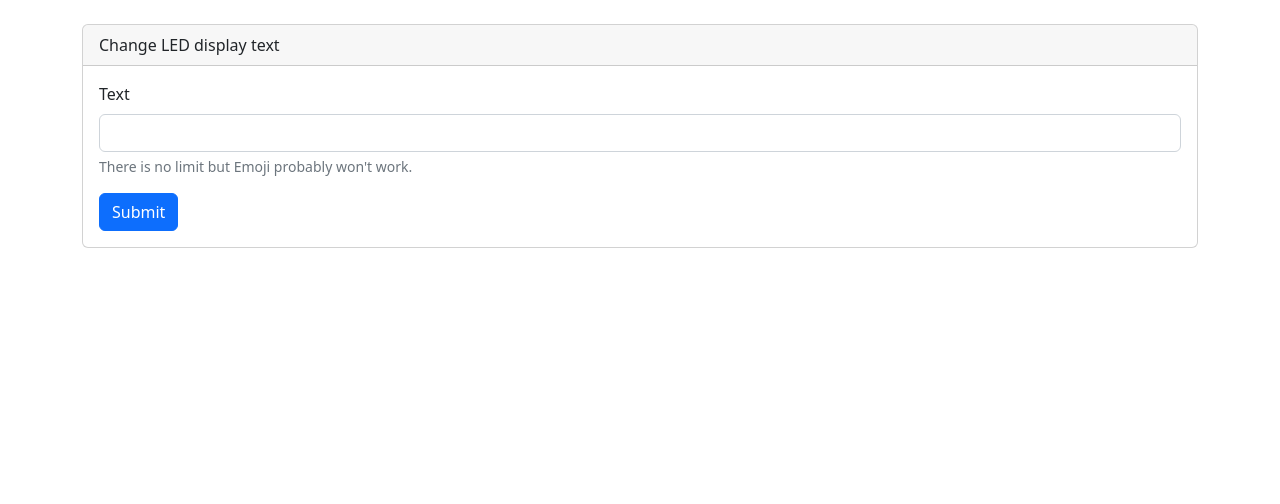
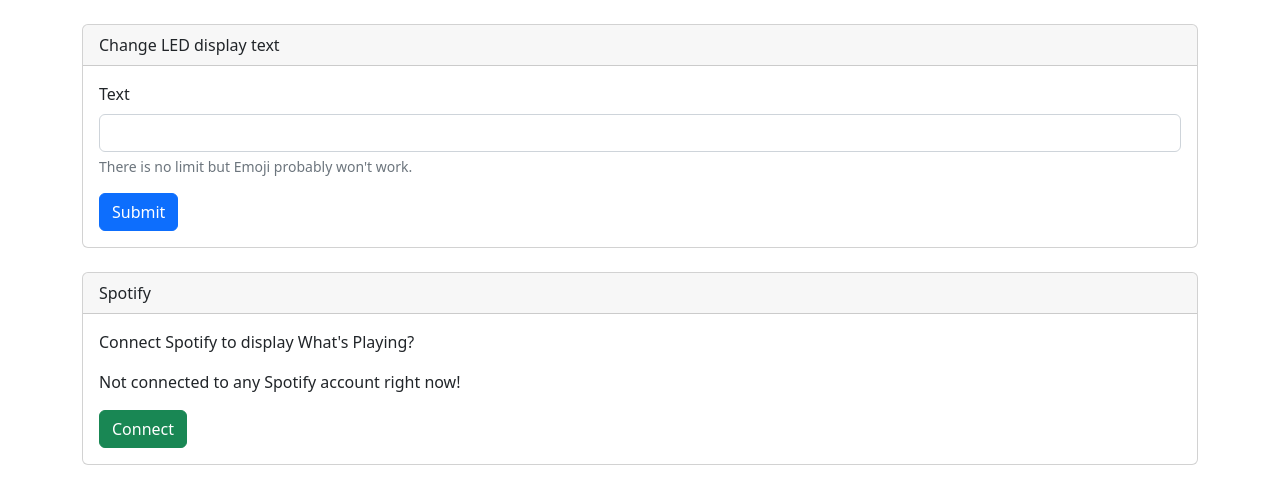
Before and after one commit to dwilson5817/led-display-interface, a Flask app: template templates/index.html in a window 1280 px wide. Shown: the part 56-560 px from the top of the page. Run offline with Flask 2, Linux system fonts and the light colour scheme; the template is opened without the code that fills it, so the values that code supplies are empty; parts of the project's set-up code (start-up, migrations or seed data) failed here and were passed over.

Commit message:
Add ability to connect Spotify account
Once connected, the song the user is currently playing will be displayed
on the LED matrix.

```diff
--- a/main.py
+++ b/main.py
@@ -1,41 +1,50 @@
-import subprocess
-from pathlib import Path
+import os
 
-from flask import Flask, render_template, request, redirect, flash
+import spotipy
+from dotenv import load_dotenv
+from flask import Flask, flash
+from flask import render_template, request, url_for, session, redirect
+
+import utils.spotify
+from utils.commands import run_cmd, is_up
+from utils.files import read_value, write_file
+from utils.spotify import create_spotify_oauth, get_token
 
 app = Flask(__name__)
 
-app.secret_key = 'super secret key'
+load_dotenv()
+
+app.secret_key = os.getenv('SESSION_KEY')
 app.config['SESSION_TYPE'] = 'filesystem'
 
 
 @app.route('/', methods=['GET', 'POST'])
 def index():
-    filename = Path('../led_display.txt')
-    filename.touch(exist_ok=True)
+    current_value = read_value('message')
+    auth_token = read_value('auth_token')
 
-    with open(filename, 'r') as f:
-        current_value = f.readline().rstrip('\n')
+    if request.method == "POST":
 
-        if request.method == "POST":
+        req = request.form
+        text = req.get("text")
 
-            req = request.form
-            text = req.get("text")
+        if not text:
+            flash('The message cannot be empty!', 'danger')
+            return redirect('/')
+        else:
+            write_file(message=text)
+            if is_up():
+                flash('The message was saved and will be displayed momentarily!', 'success')
+            else:
+                flash('The message was saved but the service is currently stopped!', 'warning')
 
-            if not text:
-                flash('The message cannot be empty!', 'danger')
-                return redirect('/')
-            else:
-                fw = open(filename, 'w')
-                fw.write(text)
-                fw.close()
-                if is_up():
-                    flash('The message was saved and will be displayed momentarily!', 'success')
-                else:
-                    flash('The message was saved but the service is currently stopped!', 'warning')
-
-                return redirect('/')
-
+            return redirect('/')
+    print(auth_token)
+    if auth_token:
+        print(auth_token)
+        spotify = spotipy.Spotify(auth=auth_token)
+        return render_template('index.html', current_value=current_value, is_up=is_up(), spotify=spotify)
+    else:
         return render_template('index.html', current_value=current_value, is_up=is_up())
 
 
@@ -60,20 +69,46 @@ def restart():
                    'Failed to restart systemd service!')
 
 
-def is_up():
-    stat = subprocess.call(['systemctl', 'is-active', '--quiet', 'led-display'])
-    return stat == 0
+@app.route('/spotify/connect', methods=['GET'])
+def connect():
+    sp_oauth = create_spotify_oauth()
+    auth_url = sp_oauth.get_authorize_url()
+    return redirect(auth_url)
 
 
-def run_cmd(cmd, success_message, failure_message):
-    command = subprocess.run(cmd)
+@app.route('/spotify/disconnect', methods=['GET'])
+def disconnect():
+    write_file(auth_token='')
 
-    if command.returncode:
-        flash(failure_message, 'danger')
-        return redirect('/')
-    else:
-        flash(success_message, 'success')
-        return redirect('/')
+    flash('Your account was disconnected!', 'success')
+    return redirect('/')
+
+
+@app.route('/spotify/redirect', methods=['GET'])
+def redirectPage():
+    sp_oauth = create_spotify_oauth()
+    session.clear()
+    code = request.args.get('code')
+    token_info = sp_oauth.get_access_token(code)
+    session[utils.spotify.TOKEN_INFO] = token_info
+    return redirect(url_for('write_auth', _external=True))
+
+
+@app.route("/spotify/save")
+def write_auth():
+    try:
+        auth_token = get_token().get('access_token')
+    except utils.spotify.SpotifyNotLoggedInException:
+        return redirect(url_for('connect', _external=False))
+
+    write_file(auth_token=auth_token)
+
+    current_user = spotipy.Spotify(auth=auth_token).current_user()
+
+    flash('Hello, <strong>{}</strong>!  Your Spotify account is now connected and your current song will be displayed '
+          'soon!'.format(current_user.get('display_name')), 'success')
+
+    return redirect('/')
 
 
 if __name__ == '__main__':
--- a/requirements.txt
+++ b/requirements.txt
@@ -1 +1,3 @@
 Flask==2.1.2
+spotipy~=2.19.0
+python-dotenv~=0.20.0
--- a/templates/index.html
+++ b/templates/index.html
@@ -52,7 +52,7 @@
         {% endif %}
         {% endwith %}
 
-        <div class="card">
+        <div class="card mb-4">
             <div class="card-header">
                 Change LED display text
             </div>
@@ -67,6 +67,23 @@
                 </form>
             </div>
         </div>
+
+        <div class="card">
+            <div class="card-header">
+                Spotify
+            </div>
+            <div class="card-body">
+                <p>Connect Spotify to display What's Playing?</p>
+
+                {% if spotify is defined %}
+                <p>Currently connected to <strong>{{ spotify.current_user().get('display_name') }}</strong>'s account.</p>
+                <a class="btn btn-danger" href="/spotify/disconnect" role="button">Disconnect</a>
+                {% else %}
+                <p>Not connected to any Spotify account right now!</p>
+                <a class="btn btn-success" href="/spotify/connect" role="button">Connect</a>
+                {% endif %}
+            </div>
+        </div>
     </div>
 
     <script src="https://cdn.jsdelivr.net/npm/bootstrap@5.2.0-beta1/dist/js/bootstrap.bundle.min.js"></script>
--- /dev/null
+++ b/utils/spotify.py
@@ -0,0 +1,35 @@
+import os
+import time
+
+from dotenv import load_dotenv
+from flask import session, url_for
+from spotipy import SpotifyOAuth
+
+TOKEN_INFO = "token_info"
+
+load_dotenv()
+
+
+class SpotifyNotLoggedInException(Exception):
+    """Raised when a user attempts to perform an actions for which they need to be logged into Spotify"""
+    pass
+
+
+def get_token():
+    token_info = session.get(TOKEN_INFO, None)
+    if not token_info:
+        raise SpotifyNotLoggedInException
+    now = int(time.time())
+    is_expired = token_info['expires_at'] - now < 60
+    if is_expired:
+        sp_oauth = create_spotify_oauth()
+        token_info = sp_oauth.refresh_access_token(token_info['refresh_token'])
+    return token_info
+
+
+def create_spotify_oauth():
+    return SpotifyOAuth(
+        client_id=os.getenv('SPOTIFY_CLIENT_ID'),
+        client_secret=os.getenv('SPOTIFY_CLIENT_SECRET'),
+        redirect_uri=url_for('redirectPage', _external=True),
+        scope='user-read-currently-playing')
```
Also changed, not shown: utils/commands.py (added, +19 -0 lines), utils/files.py (added, +33 -0 lines).
